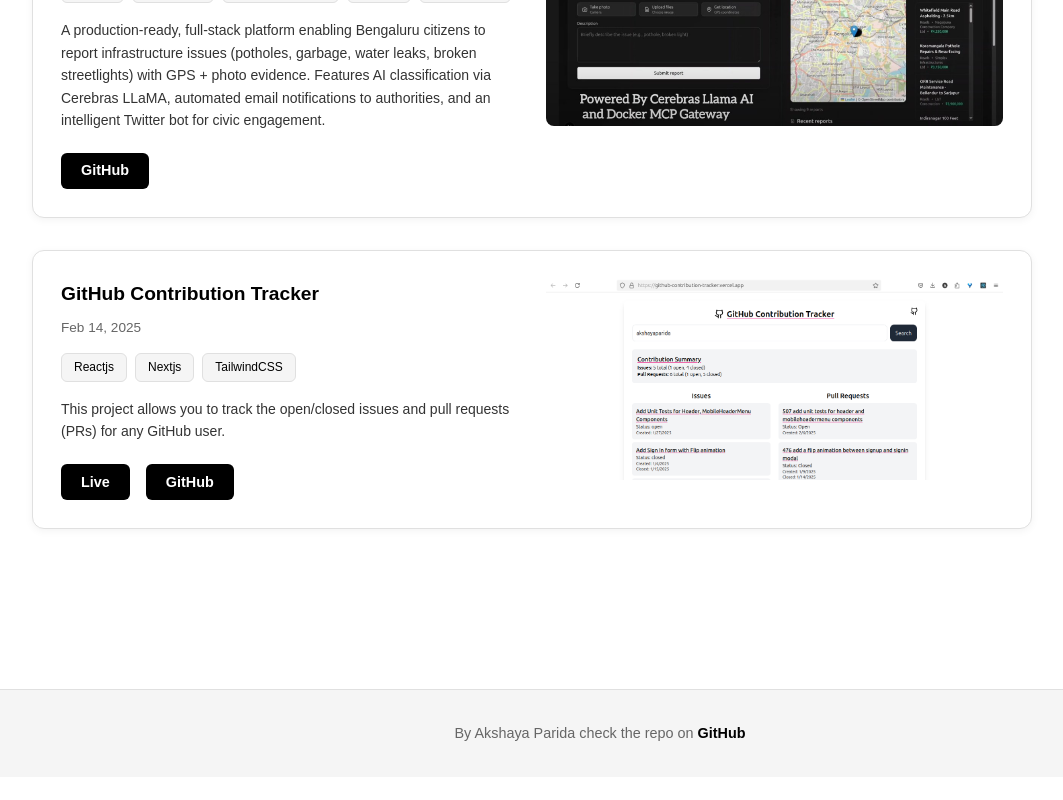
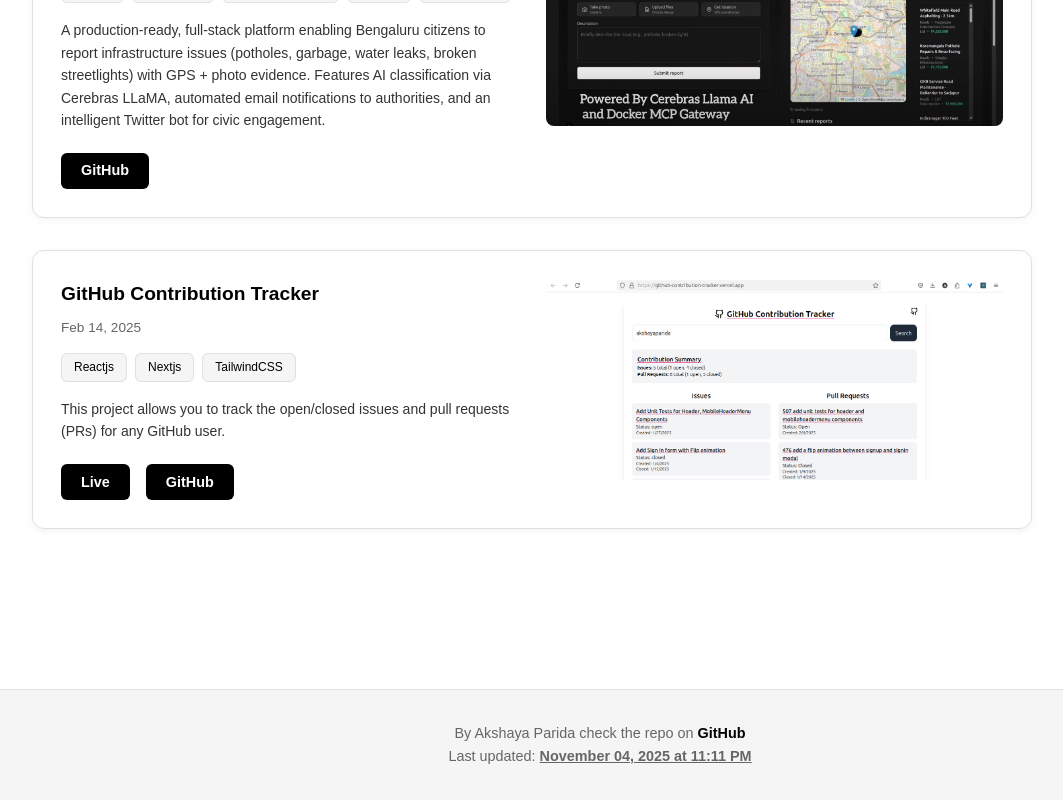
Before and after one commit to akshayaparida/portfolio, a Next.js app: page / in a window 1280 px wide. Shown: the part 1382-2182 px from the top of the page, without its empty margins (40-1103 px from the left). Before the commit the page ends 2159 px from the top, so only its background shows below. Built offline with nearby package versions, Linux system fonts and the light colour scheme; a web font is replaced by a local one.

Commit message:
Update footer to include last updated timestamp
- Add git metadata to footer component for consistent last updated info
- Now all pages (home, learning-journey, mathematics) show the same last updated time
- Uses the same gitMetadata import pattern as other pages

```diff
--- a/src/components/Footer.tsx
+++ b/src/components/Footer.tsx
@@ -1,3 +1,5 @@
+import gitMetadata from '@/data/git-metadata.json';
+
 export default function Footer() {
   return (
     <footer>
@@ -11,6 +13,16 @@ export default function Footer() {
           GitHub
         </a>
       </p>
+      <p>
+        Last updated: <a
+          href={gitMetadata.commitUrl}
+          target="_blank"
+          rel="noopener noreferrer"
+          style={{ color: 'inherit', textDecoration: 'underline' }}
+        >
+          {gitMetadata.commitDate}
+        </a>
+      </p>
     </footer>
   );
 }
--- a/src/data/git-metadata.json
+++ b/src/data/git-metadata.json
@@ -1,5 +1,5 @@
 {
-  "commitHash": "4de7590",
-  "commitDate": "November 04, 2025 at 10:58 PM",
-  "commitUrl": "https://github.com/akshayaparida/portfolio/commit/4de75904cea8d6d27e8829ade86eaacc4ecc334d"
+  "commitHash": "cb79dd4",
+  "commitDate": "November 04, 2025 at 11:11 PM",
+  "commitUrl": "https://github.com/akshayaparida/portfolio/commit/cb79dd41bb222023ff46fe22ee82f33953b498ba"
 }
```
